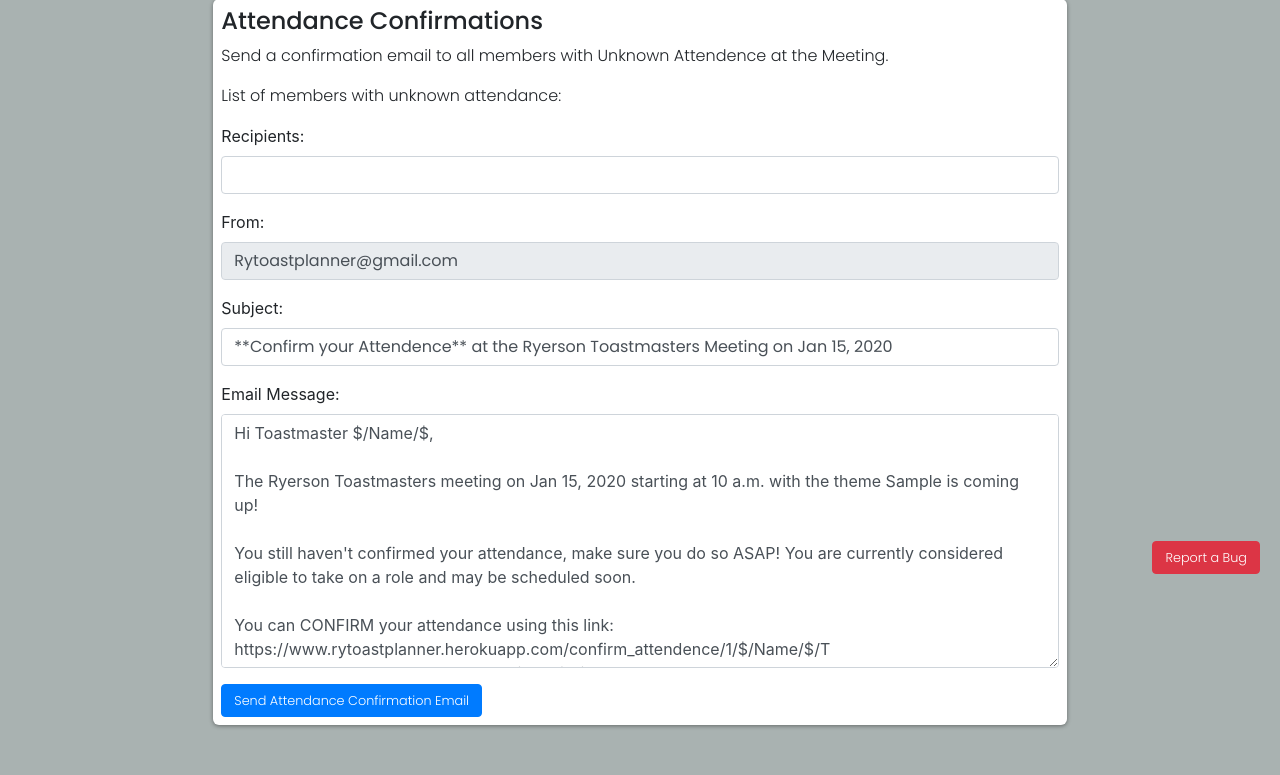
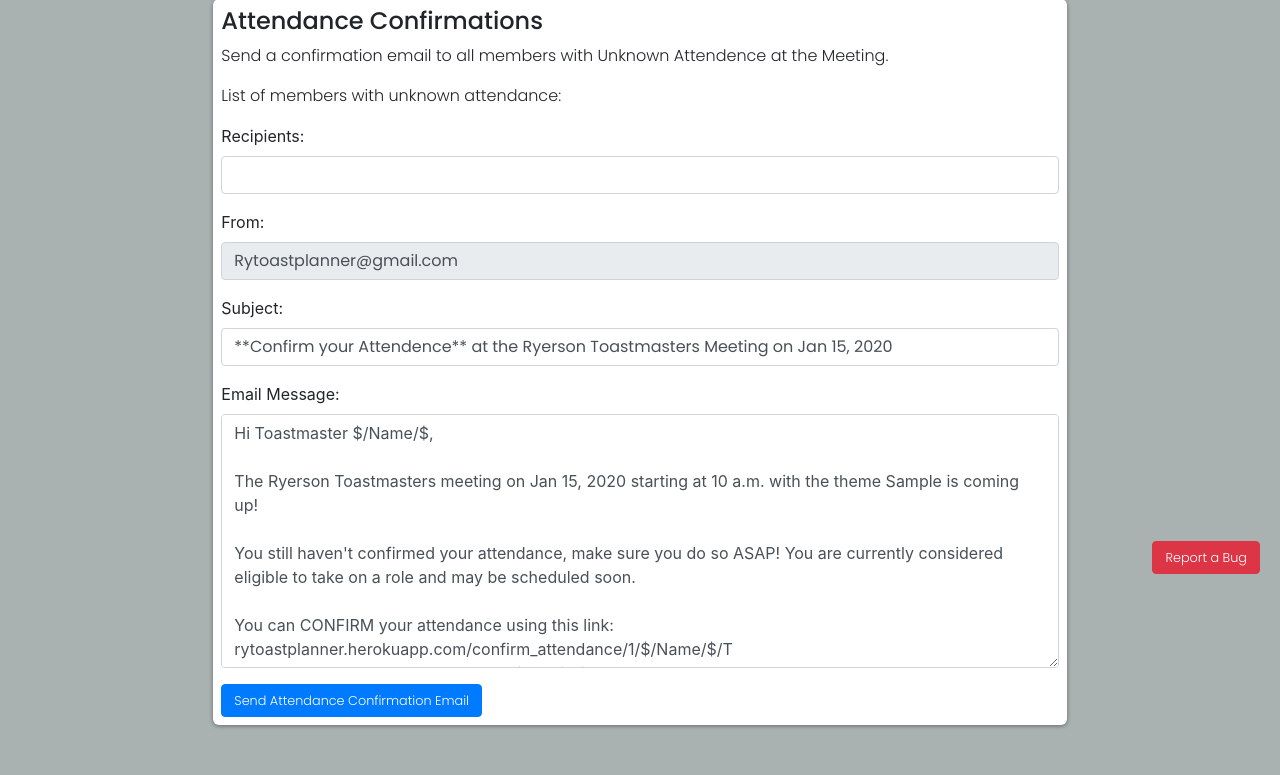
Before and after one commit to Dracfo/rytoastplanner, a Django app: page /confirmation_emails/1 in a window 1280 px wide. Shown: the part 206-981 px from the top of the page. Run offline with Django 3.2, Linux system fonts and the light colour scheme; a user stored in the database is signed in; tables that the repository leaves empty hold one stand-in row (values such as "Sample post"); some libraries are stand-ins or nearby versions.

Commit message:
Fixed typo in confirmation email links

```diff
--- a/agenda/templates/agenda/confirmation_emails.html
+++ b/agenda/templates/agenda/confirmation_emails.html
@@ -49,8 +49,8 @@
 
 You still haven't confirmed your attendance, make sure you do so ASAP! You are currently considered eligible to take on a role and may be scheduled soon.
 
-You can CONFIRM your attendance using this link: https://www.rytoastplanner.herokuapp.com/confirm_attendence/{{ meeting.id }}/$/Name/$/T
-You can DECLINE your attendance using this link: https://www.rytoastplanner.herokuapp.com/confirm_attendence/{{ meeting.id }}/$/Name/$/F
+You can CONFIRM your attendance using this link: rytoastplanner.herokuapp.com/confirm_attendance/{{ meeting.id }}/$/Name/$/T
+You can DECLINE your attendance using this link: rytoastplanner.herokuapp.com/confirm_attendance/{{ meeting.id }}/$/Name/$/F
 
 Stay Toasty,
 
```
